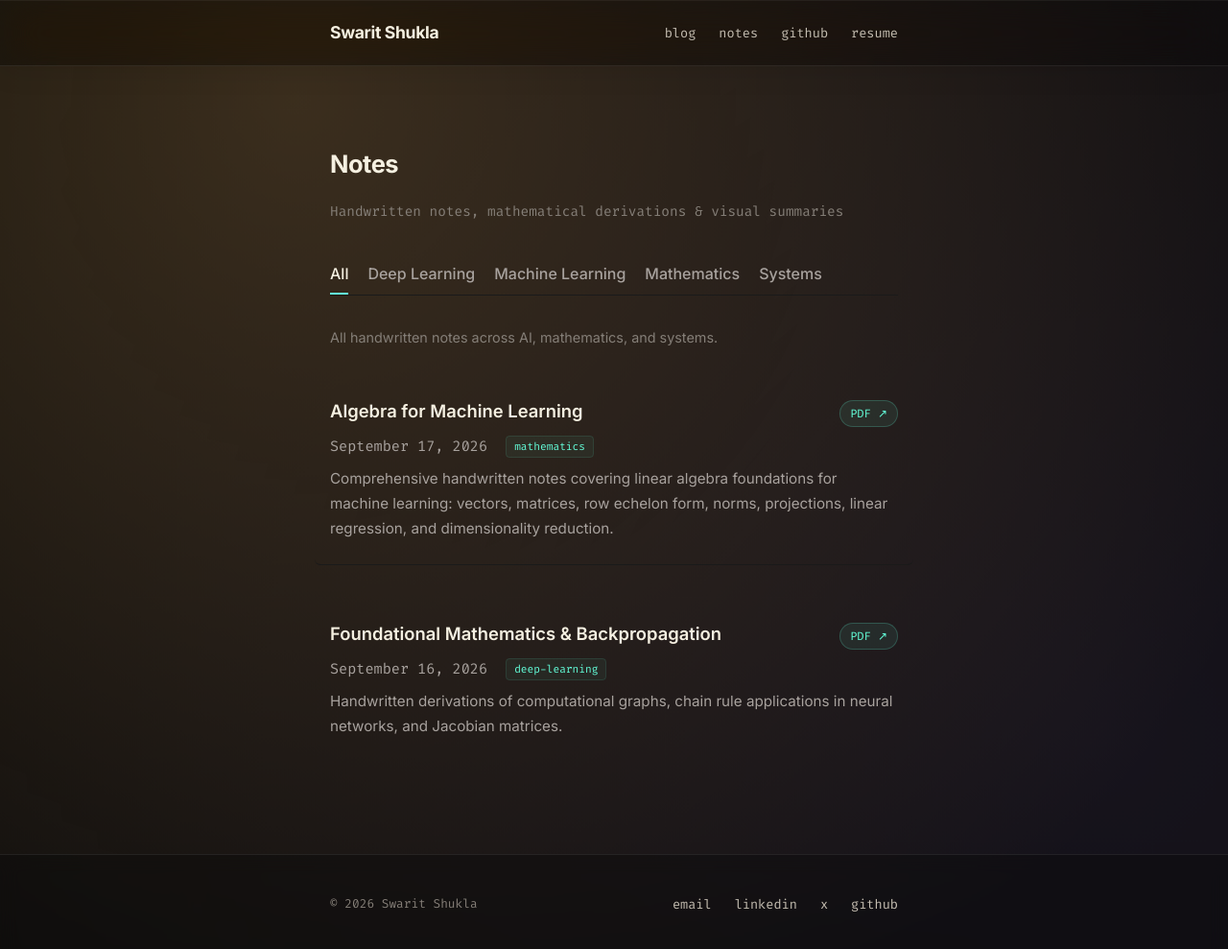
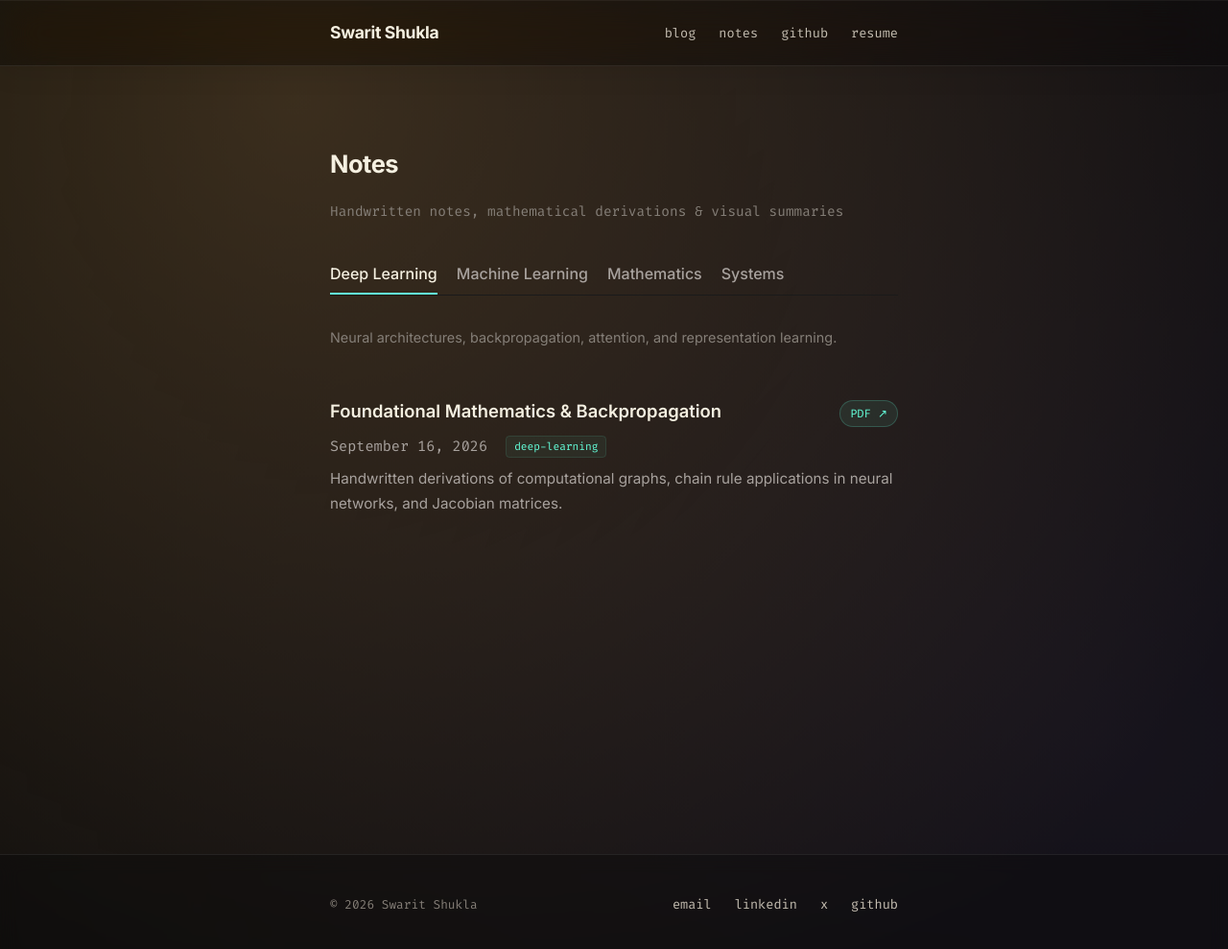
Before and after one commit to SWARITSHUKLA/SWARITSHUKLA.github.io, a Jekyll site: the page built from notes.html, in a window 1280 px wide and 1010 px high. Shown: the top 989 px of the window at 96% size. Built offline with Jekyll 4.4.1, drawn with Linux system fonts in a browser that asks for light colours.

Commit message:
Removed the all category

```diff
--- a/notes.html
+++ b/notes.html
@@ -8,48 +8,14 @@ title: Notes
     <p class="blog-subtitle">Handwritten notes, mathematical derivations & visual summaries</p>
 
     <div class="blog-tabs notes-tabs" role="tablist" aria-label="Note categories">
-        <button type="button" class="tab-btn active" role="tab" aria-selected="true" aria-controls="cat-all" onclick="showCategory('cat-all', this)">All</button>
-        <button type="button" class="tab-btn" role="tab" aria-selected="false" aria-controls="cat-dl" onclick="showCategory('cat-dl', this)">Deep Learning</button>
+        <button type="button" class="tab-btn active" role="tab" aria-selected="true" aria-controls="cat-dl" onclick="showCategory('cat-dl', this)">Deep Learning</button>
         <button type="button" class="tab-btn" role="tab" aria-selected="false" aria-controls="cat-ml" onclick="showCategory('cat-ml', this)">Machine Learning</button>
         <button type="button" class="tab-btn" role="tab" aria-selected="false" aria-controls="cat-math" onclick="showCategory('cat-math', this)">Mathematics</button>
         <button type="button" class="tab-btn" role="tab" aria-selected="false" aria-controls="cat-systems" onclick="showCategory('cat-systems', this)">Systems</button>
     </div>
 
-    <!-- All Notes -->
-    <div id="cat-all" class="category-block" style="display: block;">
-        <p class="category-desc">All handwritten notes across AI, mathematics, and systems.</p>
-        {% assign all_notes = site.notes | sort: 'date' | reverse %}
-        {% if all_notes.size > 0 %}
-        <ul class="item-list">
-            {% for note in all_notes %}
-            <li>
-                <div class="note-header-row">
-                    <a href="{{ note.url | relative_url }}" class="item-title">{{ note.title }}</a>
-                    {% if note.pdf %}
-                    <a href="{{ note.pdf | relative_url }}" target="_blank" rel="noopener noreferrer" class="pdf-pill-link">PDF ↗</a>
-                    {% endif %}
-                </div>
-                <p class="post-date-inline">
-                    {{ note.date | date: "%B %-d, %Y" }}
-                    {% if note.category %}
-                    <span class="tech-tag">{{ note.category }}</span>
-                    {% endif %}
-                </p>
-                {% if note.description %}
-                <p>{{ note.description }}</p>
-                {% elsif note.excerpt %}
-                <p>{{ note.excerpt | strip_html | truncatewords: 22 }}</p>
-                {% endif %}
-            </li>
-            {% endfor %}
-        </ul>
-        {% else %}
-        <p class="empty-category-msg">Notes will be uploaded here soon.</p>
-        {% endif %}
-    </div>
-
     <!-- Deep Learning -->
-    <div id="cat-dl" class="category-block" style="display: none;">
+    <div id="cat-dl" class="category-block" style="display: block;">
         <p class="category-desc">Neural architectures, backpropagation, attention, and representation learning.</p>
         {% assign dl_notes = site.notes | where: "category", "deep-learning" | sort: 'date' | reverse %}
         {% if dl_notes.size > 0 %}
```
